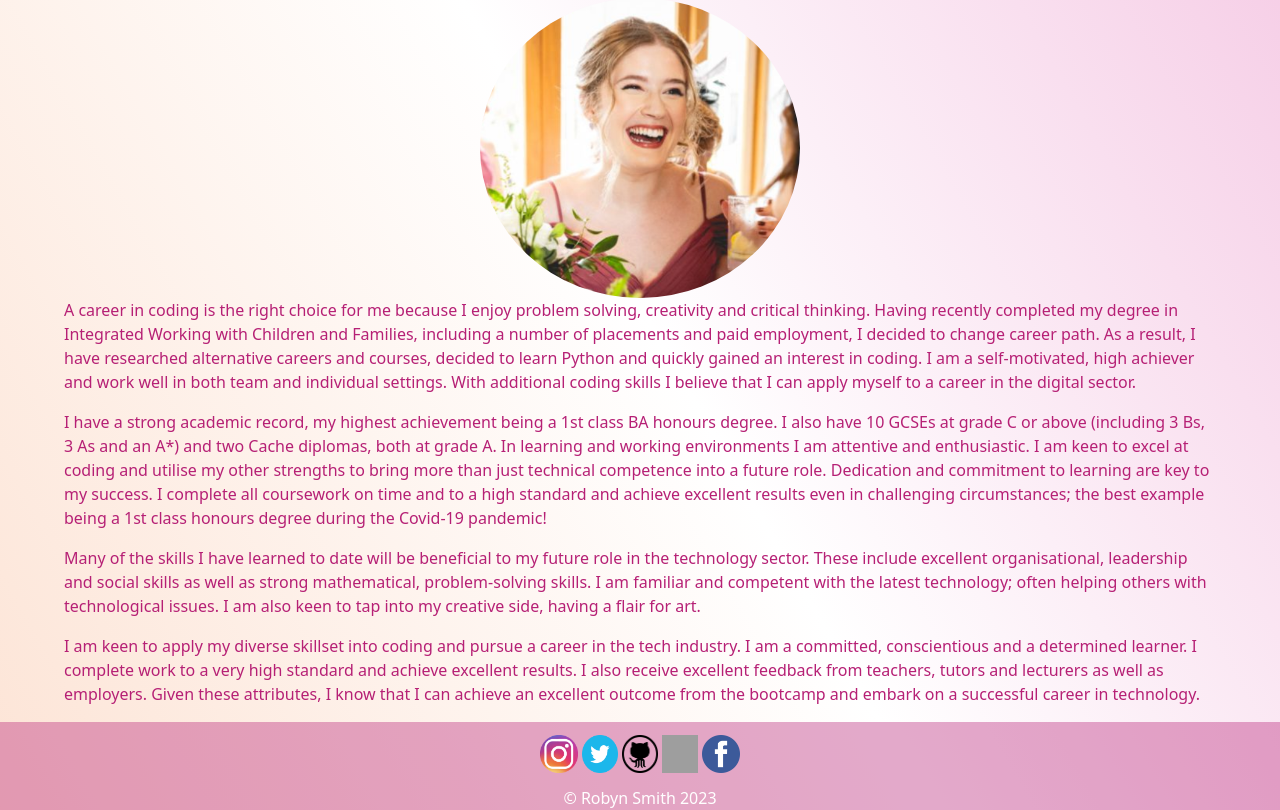
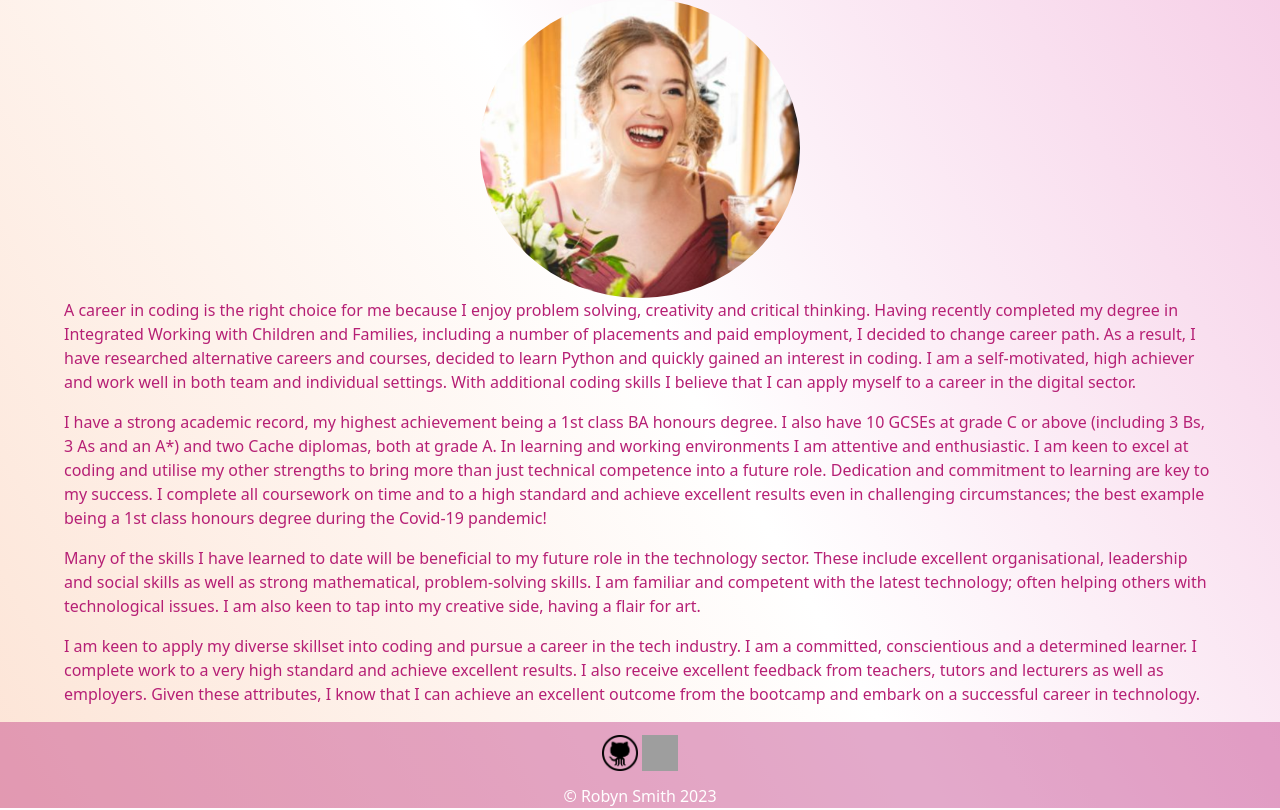
Before and after one commit to Robyn-Smith/react_portfolio, a React (Create React App) app: page / in a window 1280 px wide. Shown: the part 196-1006 px from the top of the page. Built offline with nearby package versions, Linux system fonts and the light colour scheme; grey boxes are pictures that could not be loaded.

Commit message:
added resume image

```diff
--- a/package.json
+++ b/package.json
@@ -4,9 +4,11 @@
   "private": true,
   "homepage": "https://Robyn-Smith.github.io/react_portfolio",
   "dependencies": {
+    "@emailjs/browser": "^3.11.0",
     "@testing-library/jest-dom": "^5.17.0",
     "@testing-library/react": "^13.4.0",
     "@testing-library/user-event": "^13.5.0",
+    "bootstrap": "^5.3.2",
     "react": "^18.2.0",
     "react-dom": "^18.2.0",
     "react-scripts": "5.0.1",
--- a/src/components/Footer.js
+++ b/src/components/Footer.js
@@ -1,9 +1,6 @@
 import React from 'react';
 import github from '../assets/github-icon-logo-png-transparent.png';
 import linkedin from '../assets/linkedin-icon-logo-png-transparent.png';
-import facebook from '../assets/facebook-3-logo-png-transparent.png';
-import twitter from '../assets/twitter.png';
-import instagram from '../assets/instagram.png';
 
 function Footer() {
     return (
@@ -13,20 +10,6 @@ function Footer() {
         alignItems: 'center',
         background: '#b6207562',}}>
             <div style={{display: 'flex', flexDirection: "row", justifyContent: 'center', padding: "1%",}}>
-            <a href="https://instagram.com"><img
-                    src={instagram}
-                    alt="instagram"
-                    style={{width: 40, paddingRight: '5%'}}
-                    onMouseOver={e => e.currentTarget.style.opacity = 0.3}
-                    onMouseOut={e => e.currentTarget.style.opacity = 1}
-                /></a>
-            <a href="https://twitter.com"><img
-                    src={twitter}
-                    alt="twitter"
-                    style={{width: 40, paddingLeft: '5%', paddingRight: '5%'}}
-                    onMouseOver={e => e.currentTarget.style.opacity = 0.3}
-                    onMouseOut={e => e.currentTarget.style.opacity = 1}
-                /></a>
                 <a href="https://github.com/Robyn-Smith?tab=repositories"><img
                     src={github}
                     alt="github"
@@ -34,18 +17,11 @@ function Footer() {
                     onMouseOver={e => e.currentTarget.style.opacity = 0.3}
                     onMouseOut={e => e.currentTarget.style.opacity = 1}
                 /></a>
-                <a href="https://www.linkedin.com"><img
+                <a href="https://www.linkedin.com/in/robyn-smith-084a7725a/"><img
                     src={linkedin}
                     alt="linkedin"
                     style={{width: 40, paddingLeft: '5%', paddingRight: '5%'}}
                     onMouseOver={e => e.currentTarget.style.opacity = 0.2}
-                    onMouseOut={e => e.currentTarget.style.opacity = 1}
-                /></a>
-                <a href="https://www.facebook.com"><img
-                    src={facebook}
-                    alt="facebook"
-                    style={{width: 40, paddingLeft: '5%'}}
-                    onMouseOver={e => e.currentTarget.style.opacity = 0.3}
                     onMouseOut={e => e.currentTarget.style.opacity = 1}
                 /></a>
             </div>
--- a/src/components/pages/Contact.js
+++ b/src/components/pages/Contact.js
@@ -1,7 +1,26 @@
 import React, { useState } from "react";
+import emailjs from "@emailjs/browser";
 
 function Contact() {
     const formData = { userName: "", userEmail: "", userMessage: "" };
+const checkData = () => {
+        if (!(data.userName || data.userEmail || data.userMessage)) return;
+
+        const re = /^\w+([.-]?\w+)*@\w+([.-]?\w+)*(\.\w{2,3})+$/;
+
+        if (!data.userName) {
+          return false
+        }
+        if (!data.userEmail) {
+          return false
+        } else if (!re.test(data.userEmail)) {
+          return false
+        }
+        if (!data.userMessage) {
+          return false
+        }
+        return true;
+      };
 
     // this sets two state variables for firstName and lastName using 'useState'
     const [data, setData] = useState(formData);
@@ -11,21 +30,39 @@ function Contact() {
 
         setData({ ...data, [id]: value });
     };
-    const handleFormSubmit = (e) => {
-        // preventing the default behaviour so the page does not refresh and loose data given
+    // const handleFormSubmit = (e) => {
+    //     // preventing the default behaviour so the page does not refresh and loose data given
+    //     e.preventDefault();
+
+    //     // alert telling the user the message was succesful and thanking them by their name
+    //     alert(`Message was successfully sent, thank you ${data.userName}`);
+    //     setData(formData);
+    // };
+    const sendEmail = (e) => {
         e.preventDefault();
+        if (!checkData()) return;
+        emailjs.send("service_l7c0dij", "template_imlmf39", data, "f5CqktT1qR4ah_0Pg").then( async (result) => {
+            setData((prevState) => ({
+                ...prevState,
+                userName:"",
+                userEmail:"",
+                userMessage:","
+            }));
+            e.target.reset();
+            alert(`Message was successfully sent, thank you ${data.userName}`);
+        },
+        (error) => {
+            console.log(error.text);
+        });
 
-        // alert telling the user the message was succesful and thanking them by their name
-        alert(`Message was successfully sent, thank you ${data.userName}`);
-        setData(formData);
-    };
+    }
     return (
     <div>
       <h1 style={{ color: '#b62075' }}>Contact Page</h1>
       <p>
         I am available on multiple social media sites including facebook, github and linked in. If you would like to discover more about me or view these please click on the icons in the footer. If you would like to message me directly right now please fill in the form below:
       </p>
-      <form onSubmit={handleFormSubmit}>
+      <form onSubmit={sendEmail}>
                    <div className="form-group">
                        <label htmlFor="exampleFormControlInput1">Name</label>
                        <input
--- a/src/components/pages/Resume.js
+++ b/src/components/pages/Resume.js
@@ -1,6 +1,7 @@
 import React from 'react';
 // import { jsPDF } from 'jspdf';
 import CV from "../../Files/discord cv.pdf";
+import PDF from "../../assets/file.png";
 
 function Resume() {
 //   const handleDownload = () => {
@@ -12,11 +13,15 @@ function Resume() {
   return (
     <div>
       <h1 style={{ color: '#b62075' }}>Resume Page</h1>
-      <a href = {CV} download={CV}>Resume</a>
+      <a href = {CV} download={CV}>
+      <img class= "PDF" alt="PDF" src={PDF}
+                onMouseOver={e => e.currentTarget.style.opacity = 0.3}
+                onMouseOut={e => e.currentTarget.style.opacity = 1}></img>Resume</a>
       {/* <button onClick={handleDownload}style={{ background: '#b62075', border: 'none',}}
                     onMouseOver={e => e.currentTarget.style.opacity = 0.7}
                     onMouseOut={e => e.currentTarget.style.opacity = 1} type="submit" className="btn btn-primary mb-2">Download Resume</button> */}
-      <ul style={{ color: '#b62075' }}>
+      <p>I have just completed the Full Stack Coding Bootcamp course, with University of Birmingham. We undertook a number of assignments and group projects which included code refactoring, front end design, back-end development, databases and web applications, using the following technologies:</p>
+      <ul style={{ color: '#b62075', display:'grid', gridTemplateColumns:'50% 50%', justifyContent:'center', alignItems:'center', justifyItems:'center'}}>
         <li>HTML and CSS</li>
         <li>Git</li>
         <li>JavaScript</li>
--- a/src/index.css
+++ b/src/index.css
@@ -82,6 +82,16 @@ a{
   display: flex;
   flex-wrap: wrap;
   justify-content: space-evenly;
+  /* text-decoration: none; */
+}
+
+.nav-item {
+  text-decoration: none;
+  list-style-type: none;
+}
+
+li{
+  list-style: none;
 }
 
 @media only screen and (max-width:767px)  {
--- a/src/index.js
+++ b/src/index.js
@@ -3,7 +3,7 @@ import ReactDOM from 'react-dom/client';
 import './index.css';
 import App from './App';
 import reportWebVitals from './reportWebVitals';
-import 'bootstrap/dist/css/bootstrap.min.css';
+import 'bootstrap/dist/css/bootstrap.css';
 
 const root = ReactDOM.createRoot(document.getElementById('root'));
 root.render(
```
Also changed, not shown: src/assets/file.png (added), 1 other file (tests, documents, lock files or other folders).
